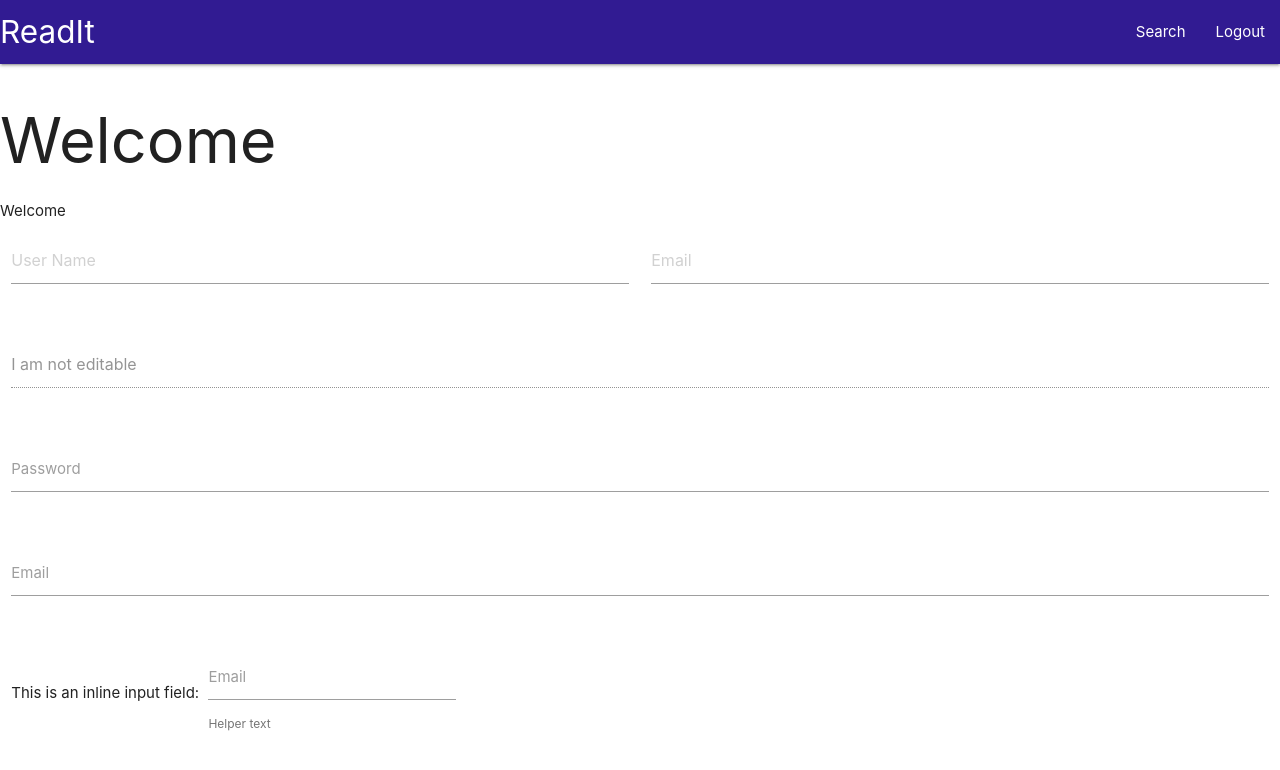
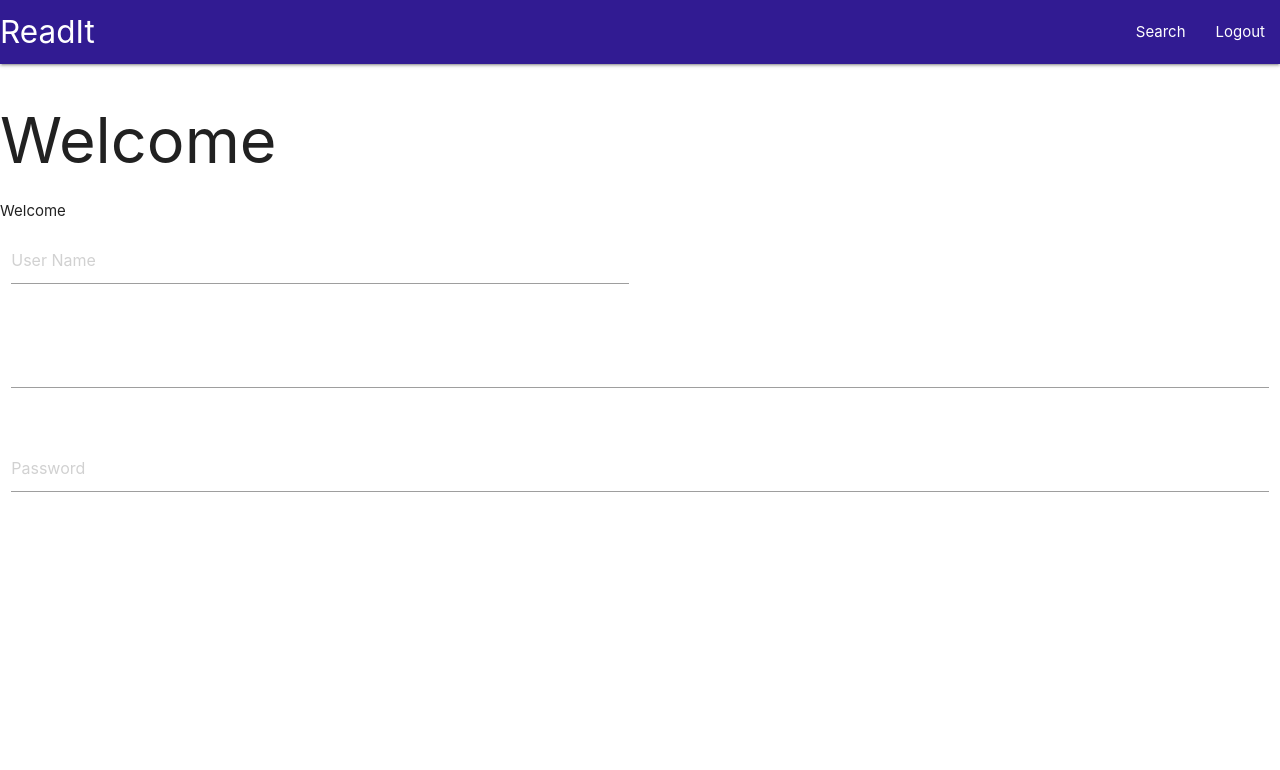
Before and after one commit to Rhytah/fordemo, a Flask app: page /register in a window 1280 px wide. Shown: the top 770 px of the page. Run offline with Flask 2, Linux system fonts and the light colour scheme.

Commit message:
format form changes

```diff
--- a/project1/templates/register.html
+++ b/project1/templates/register.html
@@ -22,38 +22,21 @@
           <input id="User Name" type="text" class="validate" placeholder="User Name">
 
         </div>
-        <div class="input-field col s6">
-          <input id="Email" type="text" class="validate" placeholder="Email">
 
+      </div>
+      <div class="row">
+        <div class="input-field col s12">
+          <input  id="Email" type="text" class="validate" plcaholder="Email">
         </div>
       </div>
       <div class="row">
         <div class="input-field col s12">
-          <input disabled value="I am not editable" id="disabled" type="text" class="validate">
+          <input id="password" type="password" class="validate" placeholder="Password">
+
         </div>
       </div>
-      <div class="row">
-        <div class="input-field col s12">
-          <input id="password" type="password" class="validate">
-          <label for="password">Password</label>
-        </div>
-      </div>
-      <div class="row">
-        <div class="input-field col s12">
-          <input id="email" type="email" class="validate">
-          <label for="email">Email</label>
-        </div>
-      </div>
-      <div class="row">
-        <div class="col s12">
-          This is an inline input field:
-          <div class="input-field inline">
-            <input id="email_inline" type="email" class="validate">
-            <label for="email_inline">Email</label>
-            <span class="helper-text" data-error="wrong" data-success="right">Helper text</span>
-          </div>
-        </div>
-      </div>
+
+
     </form>
   </div>
 {% endblock %}
```
